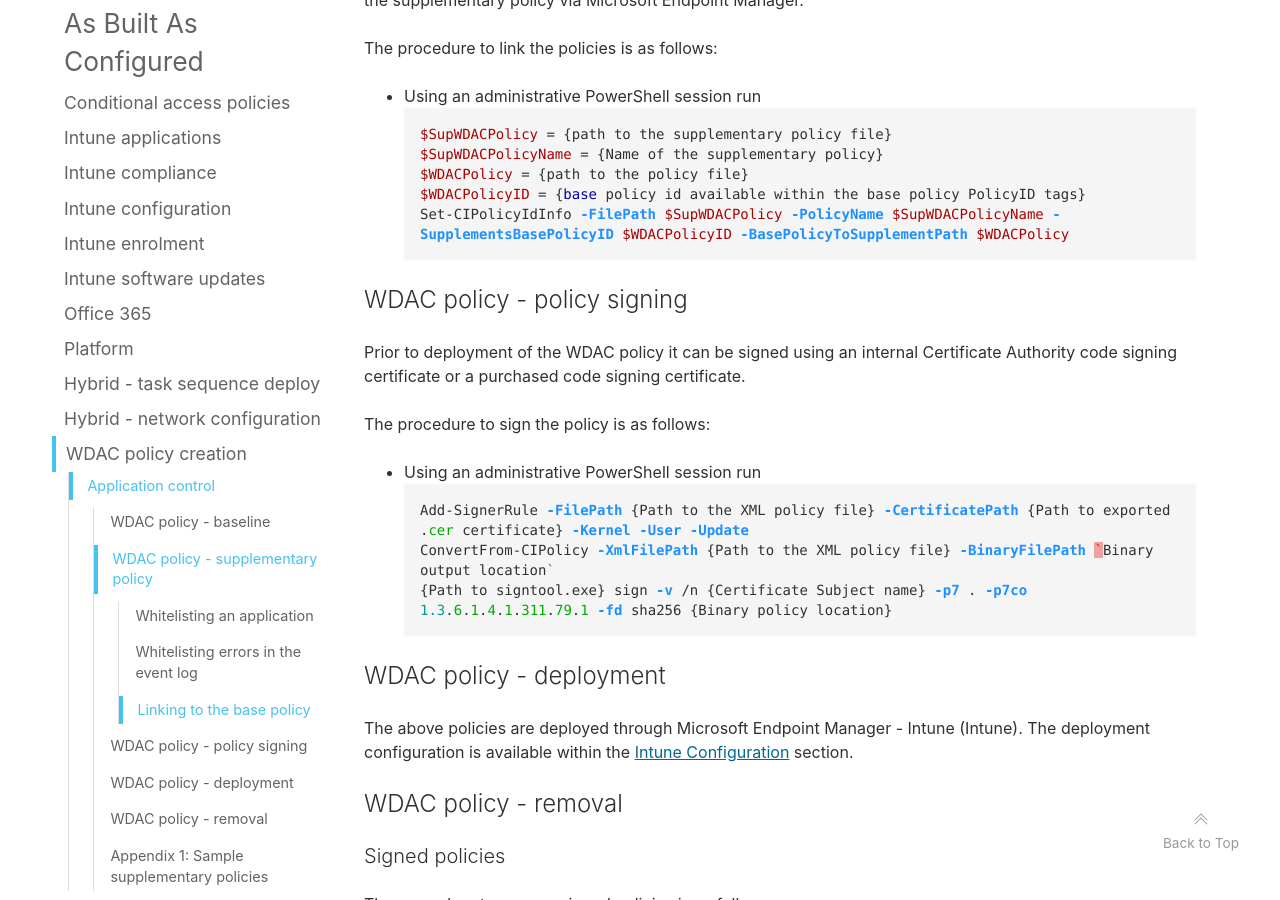
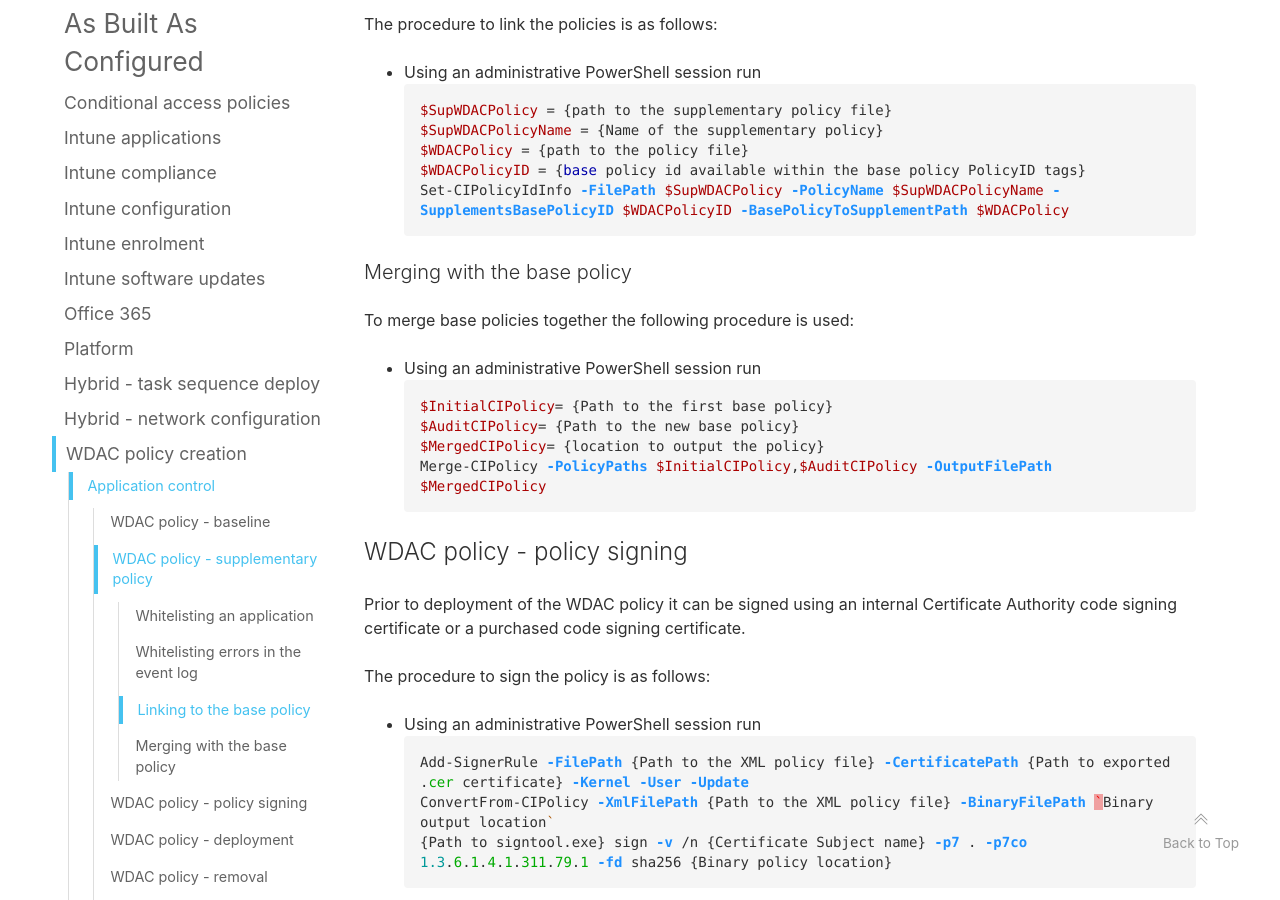
Before and after one commit to ASD-Blueprint/desktop.gov.au, a Jekyll site: the page built from blueprint/abac/wdac-policy-creation.md, in a window 1280 px wide and 900 px high, scrolled down 6418 px. Built offline with Jekyll 4.4.1, drawn with Linux system fonts in a browser that asks for light colours; comment, search, counter and statistics services are not loaded; some of the changed text lies outside the part shown.

Commit message:
Fix broken links

````diff
--- a/blueprint/abac/wdac-policy-creation.md
+++ b/blueprint/abac/wdac-policy-creation.md
@@ -159,6 +159,18 @@ $WDACPolicyID = {base policy id available within the base policy PolicyID tags}
 Set-CIPolicyIdInfo -FilePath $SupWDACPolicy -PolicyName $SupWDACPolicyName -SupplementsBasePolicyID $WDACPolicyID -BasePolicyToSupplementPath $WDACPolicy
 ```
 
+#### Merging with the base policy
+
+To merge base policies together the following procedure is used:
+
+* Using an administrative PowerShell session run
+```powershell
+$InitialCIPolicy= {Path to the first base policy}
+$AuditCIPolicy= {Path to the new base policy}
+$MergedCIPolicy= {location to output the policy}
+Merge-CIPolicy -PolicyPaths $InitialCIPolicy,$AuditCIPolicy -OutputFilePath $MergedCIPolicy
+```
+
 ### WDAC policy - policy signing
 
 Prior to deployment of the WDAC policy it can be signed using an internal Certificate Authority code signing certificate or a purchased code signing certificate.
````
Also changed, not shown: other parts of blueprint/abac/wdac-policy-creation.md (+1 -1 lines), blueprint/abac/hybrid-task-sequence.md (+1 -1 lines).
